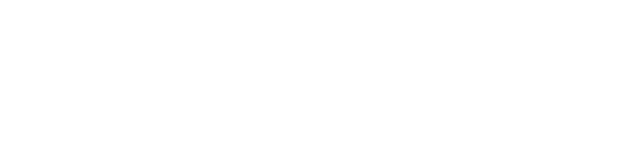
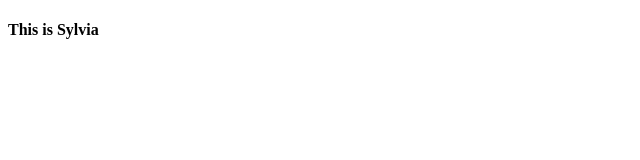
Before and after one commit to Hughsin23/improv-site-team, a plain HTML site: page index.html in a window 1280 px wide. Shown: the whole page, without its empty margins (0-640 px from the left). Drawn offline with Linux system fonts and the light colour scheme.

Commit message:
h4 by sylvia

```diff
--- a/index.html
+++ b/index.html
@@ -8,7 +8,7 @@
 </head>
 
 <body>
-
+<h4>This is Sylvia</h4>
 </body>
 
 </html>
```
